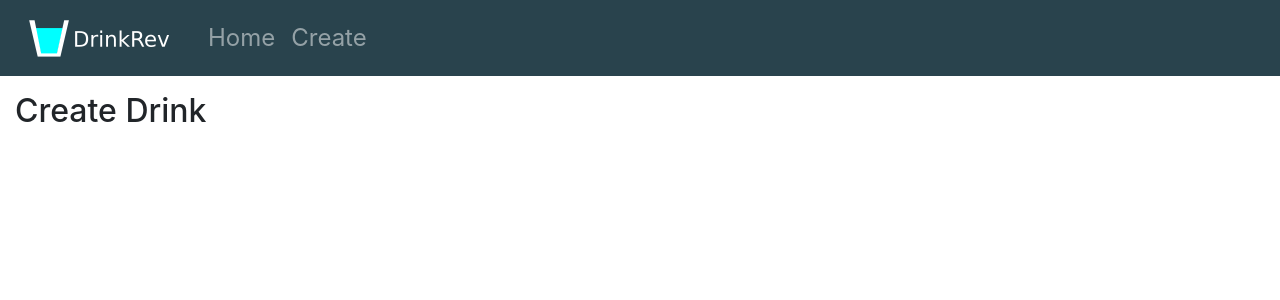
After one commit to Mechasparrow/DrinkRev, a Django app: page /drinks/create-drink in a window 1280 px wide. The commit adds this page. Shown: the top 300 px of the page. Run offline with Django 3.2, Linux system fonts and the light colour scheme; some libraries are stand-ins or nearby versions.

Commit message:
Scaffolded out pages

```diff
--- /dev/null
+++ b/drinkreviews/templates/drinkreviews/create-drink.html
@@ -0,0 +1,6 @@
+{% extends "./web-base.html" %}
+{% block content %}
+
+    <h2>Create Drink</h2>
+
+{% endblock %}
--- /dev/null
+++ b/drinkreviews/templates/drinkreviews/drink-review.html
@@ -0,0 +1,6 @@
+{% extends "./web-base.html" %}
+{% block content %}
+
+    <h2>Drink Rev</h2>
+
+{% endblock %}
--- a/drinkreviews/templates/drinkreviews/navlinks.html
+++ b/drinkreviews/templates/drinkreviews/navlinks.html
@@ -1,3 +1,7 @@
 <li class="nav-item">
     <a class="nav-link" href="{% url 'index' %}">Home</a>
 </li>
+
+<li class="nav-item">
+    <a class = "nav-link" href = "{% url 'create' %}">Create</a>
+</li>
--- a/drinkreviews/urls.py
+++ b/drinkreviews/urls.py
@@ -7,5 +7,7 @@ from . import views
 
 urlpatterns = [
     path('', views.index, name = 'index'),
-    path('view-drink', views.view, name = 'view')
+    path('view-drink', views.view, name = 'view'),
+    path('review-drink', views.review, name = 'review'),
+    path('create-drink', views.create, name = 'create')
 ]
--- a/drinkreviews/views.py
+++ b/drinkreviews/views.py
@@ -12,4 +12,10 @@ def index(request):
     return render(request, 'drinkreviews/index.html',{'drinks': drinks})
 
 def view(request):
-    return render(request, 'drinkreviews/view_drink.html', {})
+    return render(request, 'drinkreviews/view-drink.html', {})
+
+def review(request):
+    return render(request, 'drinkreviews/drink-review.html', {})
+
+def create(request):
+    return render(request, 'drinkreviews/create-drink.html', {})
```
Also changed, not shown: drinkreviews/templates/drinkreviews/view-drink.html (renamed from drinkreviews/templates/drinkreviews/view_drink.html).
